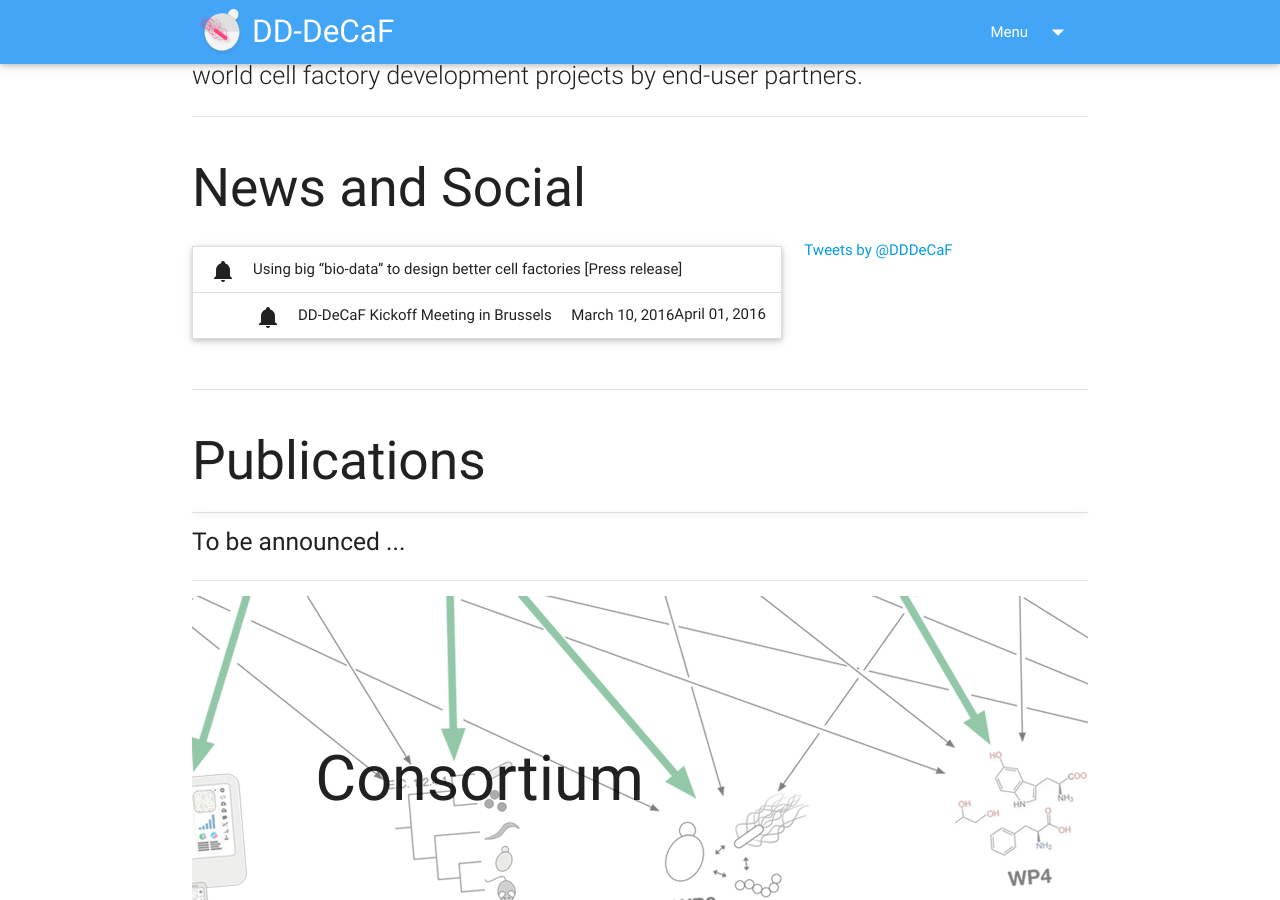
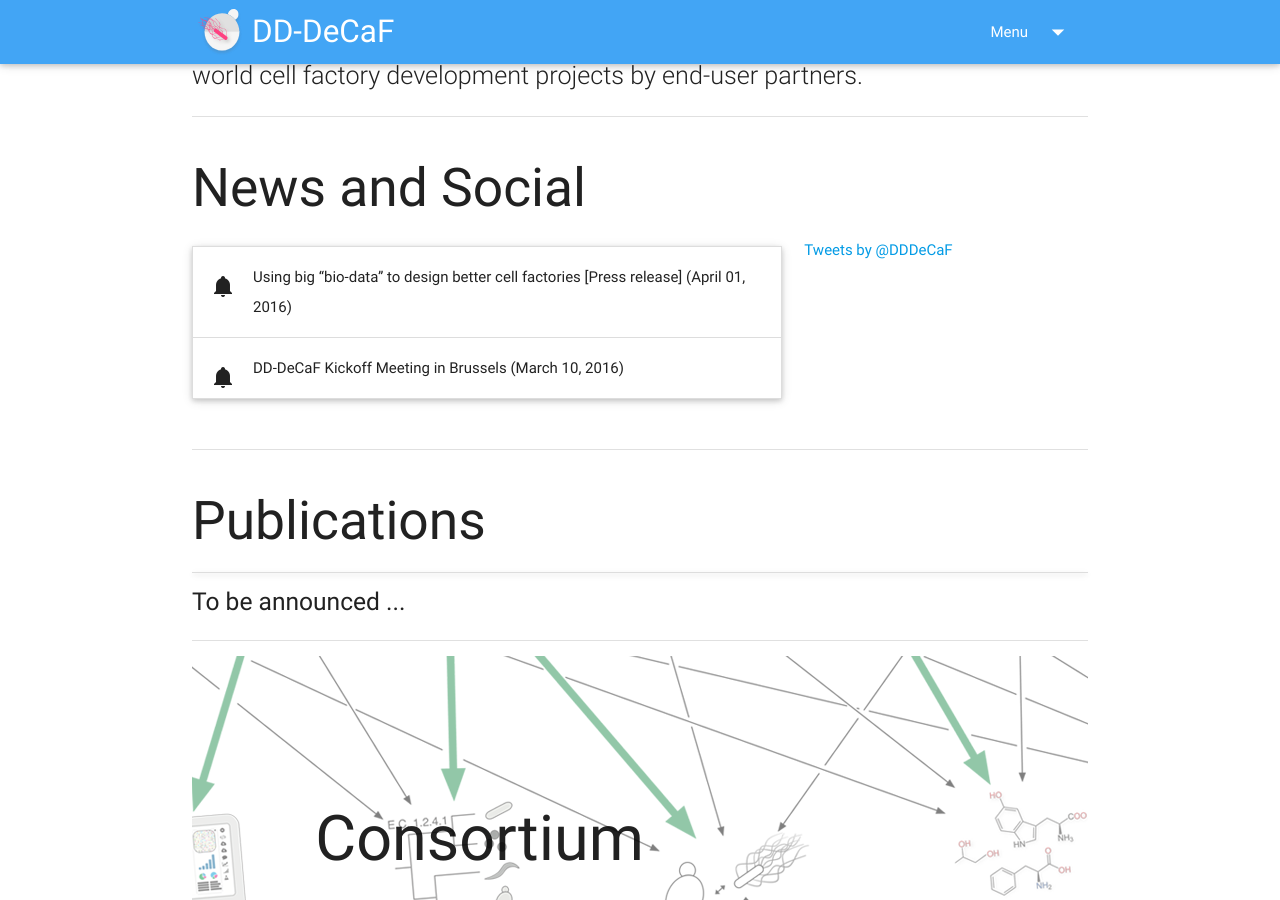
Before and after one commit to DD-DeCaF/website, a Jekyll site: the page built from index.html, in a window 1280 px wide and 900 px high, scrolled down 1164 px. Built offline with Jekyll 4.4.1, drawn with Linux system fonts in a browser that asks for light colours; nearby versions of some CDN libraries; library files that are not in the unit come from our copies; comment, search, counter and statistics services are not loaded.

Commit message:
fix: broken news alignment on small screens

```diff
--- a/_includes/news.html
+++ b/_includes/news.html
@@ -13,9 +13,10 @@
           {% for post in site.posts %}
           <li>
             <div class="collapsible-header hoverable">
-              <i class="mdi {{ post.icon }} large"></i>{{ post.title }}
-              <div style="float: right">{{ post.date | date: '%B %d, %Y' }}
-              </div>
+              <p>
+                <i class="mdi {{ post.icon }} large"></i>
+                {{ post.title }} ({{ post.date | date: '%B %d, %Y' }})
+              </p>
             </div>
             <div class="collapsible-body">
               <div class="flow-text">
```
